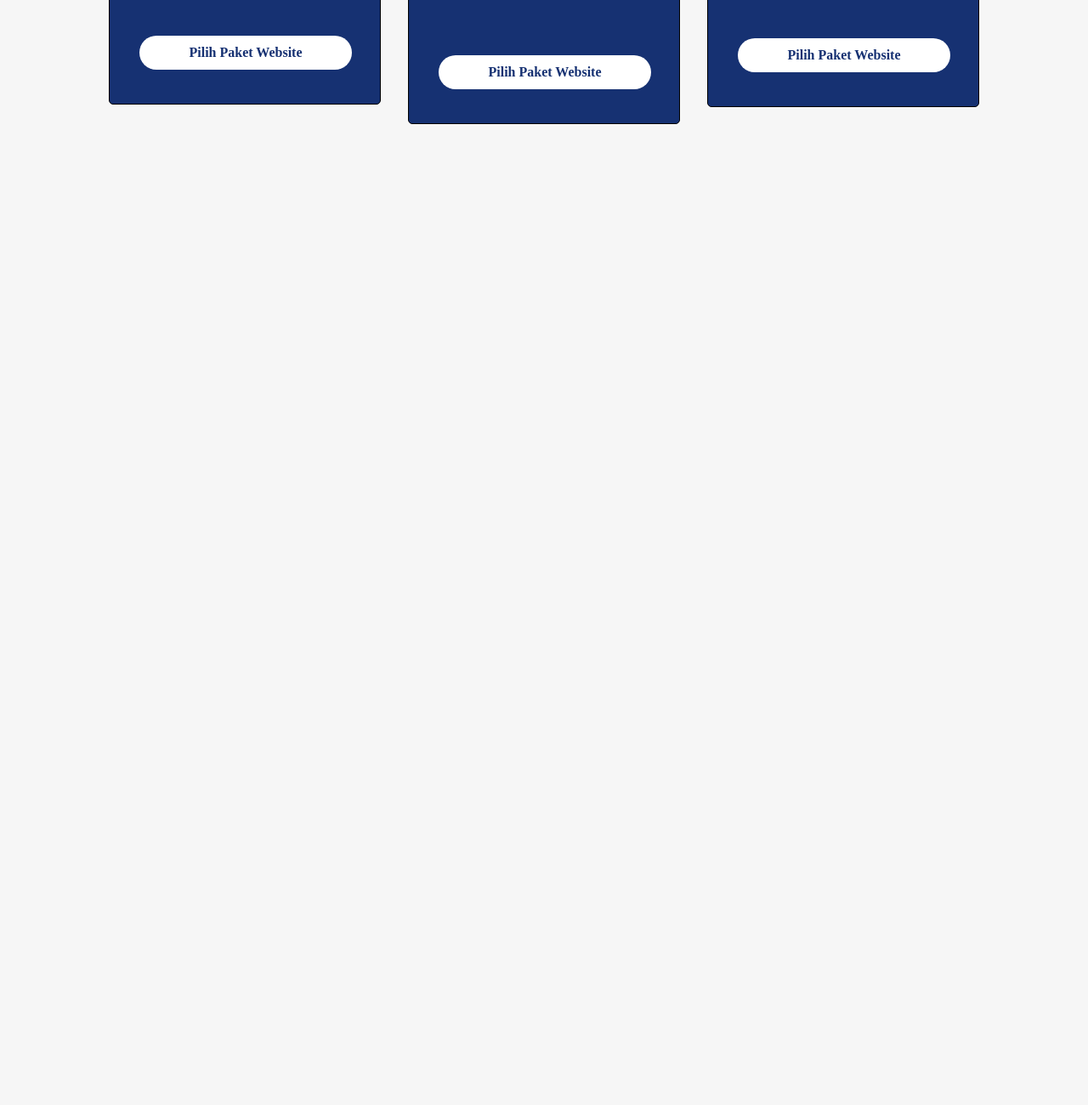
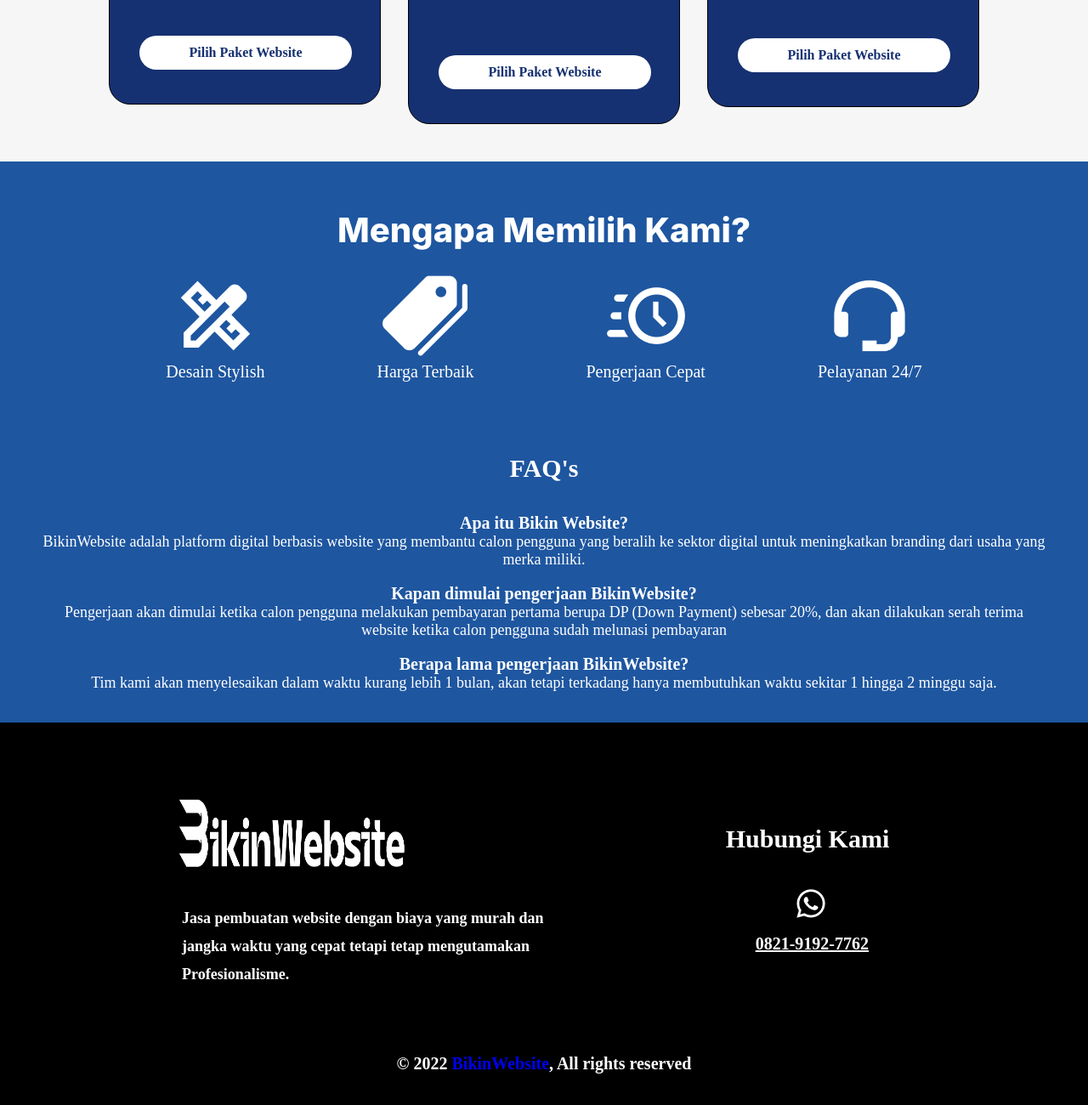
Before and after one commit to BayMx19/BikinWebsite, a plain HTML site: page index.html in a window 1280 px wide. Shown: the part 1260-2560 px from the top of the page at 85% size. Before the commit the page ends 1406 px from the top, so only its background shows below. Drawn offline with Linux system fonts and the light colour scheme.

Commit message:
selesai tengkyu

```diff
--- a/assets/css/style.css
+++ b/assets/css/style.css
@@ -19,6 +19,9 @@
 /*Akhir ScrollBar */
 /* Root */
 
+html {
+  scroll-behavior: smooth;
+}
 * {
     margin: 0;
     padding: 0;
@@ -314,7 +317,7 @@ color: #FFFFFF;
   padding: 40px 35px;
   /* padding-left: 25px;
   padding-right: 25px; */
-  border-radius: 5px;
+  border-radius: 25px;
   cursor: pointer;
   transition: all 0.4s;
   border: 1px solid;
@@ -397,3 +400,132 @@ color: #FFFFFF;
 }
 
 /* Akhir Card */
+
+/* awal bottom */
+.bottom {
+  align-items: center;
+position: absolute;
+width: 100%;
+height: 660px;
+left: 0px;
+top: 1450px;
+color:white;
+background-color : #1E56A0;
+}
+
+.tulisan-bottom {
+  font-family: 'Inter';
+font-style: normal;
+font-weight: 800;
+font-size: 40px;
+line-height: 61px;
+text-align: center;
+color: #FFFFFF;
+margin-top:50px;
+}
+.bottom-a {
+  align-items: center;
+  text-align: center;
+  display: flex;
+/* flex-direction: row; */
+justify-content: center;
+position: relative;
+/* padding: 237px 70px; */
+gap: 132px;
+margin-top: 20px;
+
+
+
+}
+
+.bottom-b {
+  margin-top: 75px;
+  margin-left: 50px;
+  margin-right: 50px;
+}
+/* akhir bottom */
+
+/* awal footer */
+footer {
+
+  position: absolute;
+  width: 100%;
+  height: 450px;
+  left: 0px;
+  top: 2110px;
+
+  background: #000;
+  }
+  .f-container {
+    /* margin: 92px 193px 92px 193px; */
+    display: flex;
+  flex-direction: row;
+  justify-content: center;
+  align-items: center;
+  padding: 0px;
+  gap: 135px;
+
+  }
+
+  .f-kiri {
+    float: left;
+  }
+
+  .f-img {
+    margin-top: 90px;
+    margin-left :194px;
+    position: absolute;
+    width: 300px;
+    height: 80px;
+    left: 0px;
+
+  }
+
+
+  .f-p-kiri {
+    margin-top: 120px;
+  margin-left :194px;
+    position: absolute;
+  width: 464px;
+
+  left: 20px;
+  top: 94px;
+
+  font-family: 'PT Serif';
+  font-style: normal;
+  font-weight: 700;
+  font-size: 18px;
+  line-height: 33px;
+
+  color: #FFFFFF;
+  }
+
+
+  .footer-kanan {
+
+
+
+  }
+
+  .f-p-kanan {
+    margin-right: 50px;
+    color:white;
+    margin-top: 120px;
+  margin-bottom: 92px;
+  margin-left: 813px;
+  margin-right: 193px;
+  font-size: 30px;
+    font-weight: bold;
+  }
+  .bawah {
+    font-weight: bold;
+    text-align: center;
+    margin-top: 390px;
+    font-size: 20px;
+    color:#fff;
+    text-decoration: none;
+  }
+
+
+
+/* akhir footer */
--- a/index.html
+++ b/index.html
@@ -29,9 +29,8 @@
                 <div class="bg-sidebar"></div>
                 <ul class="sidebar">
                     <li><a href="index.html"><b>Home</b></a></li>
-                    <li><a href="/portofolio.html"><b>Portofolio</b></a></li>
                     <li><a href="#paket-website" id="section1"><b>Paket Website</b></a></li>
-                    <li><a href="#hubungi-kami"><b>Hubungi Kami</b></a></li>
+                    <li><a href="#footer" id="section4"><b>Hubungi Kami</b></a></li>
                 </ul>
             </div>
         </nav>
@@ -124,7 +123,64 @@
 
     <!-- Awal Bottom -->
 
+    <section class="bottom">
+        <div class="tulisan-bottom">
+            <p>Mengapa Memilih Kami?</p>
+        </div>
+        <div class="bottom-a" style="text-align: center;">
+            <div class="bottom-a1">
+                <img src="assets\image\design.png">
+                <h3>Desain Stylish</h3>
+            </div>
+            <div class="bottom-a2">
+                <img src="assets\image\price.png">
+                <h3>Harga Terbaik</h3>
+            </div>
+            <div class="bottom-a3">
+                <img src="assets\image\time.png">
+                <h3>Pengerjaan Cepat</h3>
+            </div>
+            <div class="bottom-a4">
+                <img src="assets\image\call.png">
+                <h3>Pelayanan 24/7</h3>
+            </div>
+        </div>
+        <div class="bottom-b" style="text-align: center;">
+            <p style="font-size: 30px;"><b>FAQ's</b></p> <br><br>
+            <div class="faq" >
+                <p style="font-size: 20px; font-weight: bold;">Apa itu Bikin Website?</p>
+                <p style="font-size: 18px;">BikinWebsite adalah platform digital berbasis website yang membantu calon pengguna yang beralih ke sektor digital untuk meningkatkan branding dari usaha yang merka miliki.</p><br>
+                <p style="font-size: 20px; font-weight: bold;">Kapan dimulai pengerjaan BikinWebsite?</p>
+                <p style="font-size: 18px;">Pengerjaan akan dimulai ketika calon pengguna melakukan pembayaran pertama berupa DP (Down Payment) sebesar 20%, dan akan dilakukan serah terima website ketika calon pengguna sudah melunasi pembayaran</p><br>
+                <p style="font-size: 20px; font-weight: bold;">Berapa lama pengerjaan BikinWebsite?</p>
+                <p style="font-size: 18px;">Tim kami akan menyelesaikan dalam waktu kurang lebih 1 bulan, akan tetapi terkadang hanya membutuhkan waktu sekitar 1 hingga 2 minggu saja.</p><br>
+            </div>
+        </div>
+    </section>
     <!-- Akhir Bottom -->
+
+    <!-- Awal footer -->
+   <footer>
+    <section class="f-container" id="footer">
+
+        <div class="kiri">
+            <img class="f-img" src="/assets/logo/BikinWebsitePanjangPutihTransparan.png">
+            <div class="f-p-kiri">Jasa pembuatan website dengan biaya yang murah dan jangka waktu yang cepat tetapi tetap mengutamakan Profesionalisme.</p>
+        </div>
+        <div class="footer-kanan" style="float:right">
+            <div class="f-p-kanan">
+                Hubungi Kami <br> <br>
+                <img src="assets\image\wa.png" style="text-align:center; margin-left:80px; margin-top: 5px;"> <br>
+                <a href="wa.me/+6282191927762" style="margin-left:35px;text-align:center; color: white; font-size: 20px;">0821-9192-7762</a>
+
+            </div>
+        </div>
+     <div class="bawah">
+        <p>© 2022 <a href="index.html" style="text-decoration: none ;">BikinWebsite</a>, All rights reserved</p>
+     </div>
+    </section>
+</footer>
+    <!-- Akhir footer -->
     <script src="assets/js/js.js"></script>
 </body>
 
```
Also changed, not shown: assets/css/font-awesome.css (deleted), assets/image/call.png (added), assets/image/design.png (added), assets/image/email.png (added), assets/image/location.png (added), assets/image/price.png (added), assets/image/time.png (added), assets/image/wa.png (added).
